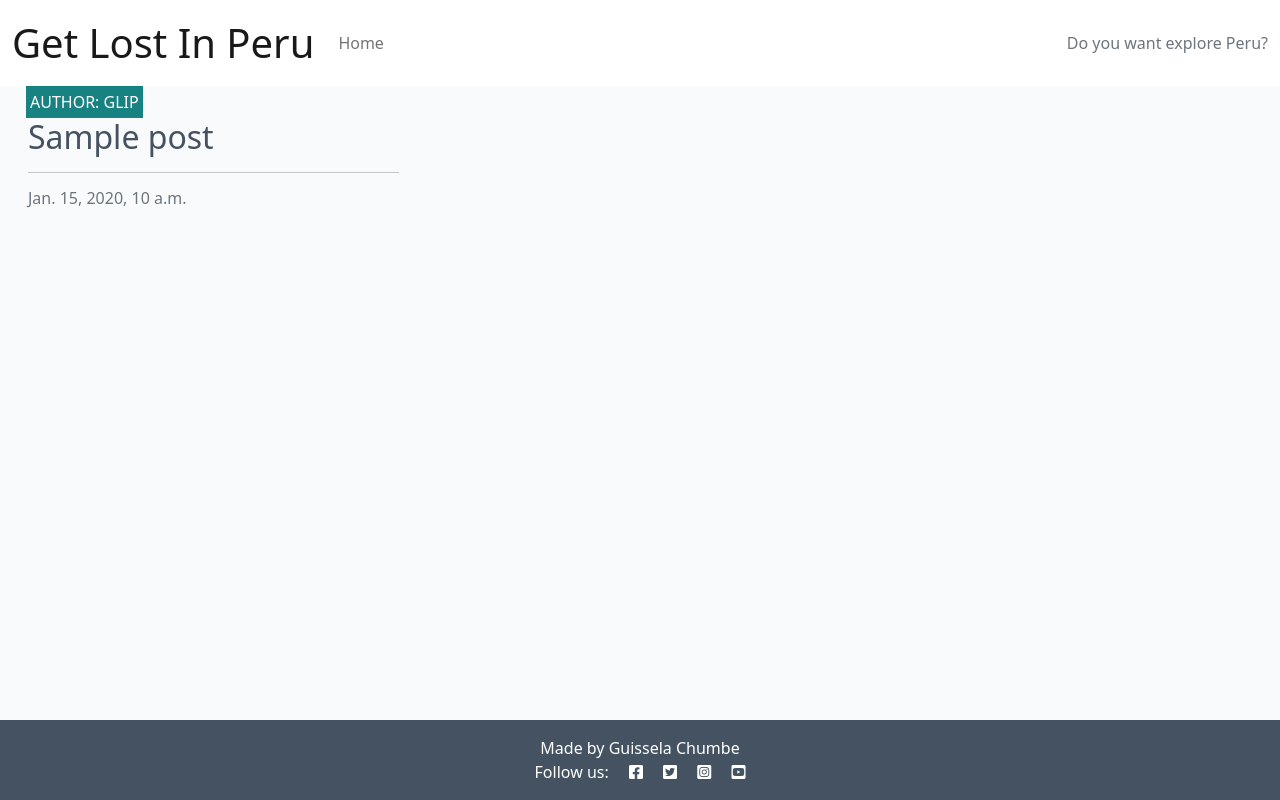
After one commit to guisselacp/get-lost-peru, a Django app: template blog/templates/blog/index.html in a window 1280 px wide. The commit adds this page. Run offline with Django 4.2, Linux system fonts and the light colour scheme; the template is opened without the code that fills it: values that come from a table or form of the project are taken from there, others are empty; data comes from the database, SQL or seed files in the repository; tables that the repository leaves empty hold one stand-in row (values such as "Sample post").

Commit message:
Add base template

```diff
--- /dev/null
+++ b/blog/templates/blog/index.html
@@ -0,0 +1,52 @@
+{% extends "base.html" %}
+
+{% block content %}
+
+<!-- index.html content starts here -->
+<div class="container-fluid">
+    <div class="row">
+
+        <!-- Blog Entries Column -->
+        <div class="col-12 mt-3 left">
+            <div class="row">
+                {% for post in post_list %}
+                <div class="col-md-4">
+                    <div class="card mb-4">
+                        <div class="card-body">
+                            <div class="image-container">
+                                <div class="image-flash">
+                                    <p class="author">Author: {{ post.author }}</p>
+                                </div>
+                            </div>
+                            <a href="#" class="post-link">
+                                <h2 class="card-title">{{ post.title }}</h2>
+                            </a>
+
+                            <hr />
+                            <p class="card-text text-muted h6">{{ post.created_on}}
+                            </p>
+                        </div>
+                    </div>
+                </div>
+                {% if forloop.counter|divisibleby:3 %}
+            </div>
+            <div class="row">
+                {% endif %}
+                {% endfor %}
+
+            </div>
+        </div>
+    </div>
+    {% if is_paginated %}
+    <nav aria-label="Page navigation">
+        <ul class="pagination justify-content-center">
+            {% if page_obj.has_next %}
+            <li><a href="?page={{ page_obj.next_page_number }}" class="page-link"> NEXT &raquo;</a></li>
+            {% endif %}
+        </ul>
+    </nav>
+    {% endif %}
+</div>
+
+<!-- index.html content ends here -->
+{% endblock %}
--- a/blog/views.py
+++ b/blog/views.py
@@ -5,4 +5,5 @@ from .models import Post
 # Create your views here.
 class PostList(generic.ListView):
     queryset = Post.objects.filter(status=1)
-    template_name = "post_list.html"
+    template_name = "blog/index.html"
+    paginate_by = 6
--- a/getlostinperu/settings.py
+++ b/getlostinperu/settings.py
@@ -128,6 +128,7 @@ USE_TZ = True
 # https://docs.djangoproject.com/en/4.2/howto/static-files/
 
 STATIC_URL = 'static/'
+STATICFILES_DIRS = [os.path.join(BASE_DIR, 'static'), ]
 
 # Default primary key field type
 # https://docs.djangoproject.com/en/4.2/ref/settings/#default-auto-field
--- /dev/null
+++ b/static/css/style.css
@@ -0,0 +1,161 @@
+body {
+    background-color: #F9FAFC;
+}
+
+.brand {
+    font-family: Lato, sans-serif;
+    font-size: 1.4rem;
+    font-weight: 700;
+    color: #4A4A4F;
+}
+
+.red-o {
+    color: #E84610;
+}
+
+.thin {
+    font-weight: 300;
+}
+
+.light-bg {
+    background-color: #fff;
+}
+
+.dark-bg {
+    background-color: #445261;
+}
+
+.main-bg {
+    background-color: #F9FAFC;
+}
+
+.card {
+    border: none;
+    background-color: transparent;
+}
+
+.image-container {
+    position: relative;
+}
+
+.image-flash {
+    position: absolute;
+    bottom: 5%;
+    min-width: 30%;
+    left: -2px;
+    background-color: #188181;
+}
+
+.scale {
+    width: 100%;
+    height: auto;
+}
+
+.author {
+    color: white;
+    margin: 4px;
+    text-transform: uppercase;
+}
+
+.masthead {
+    margin-top: 10px;
+    overflow: hidden;
+    position: relative;
+    display: inline-block;
+    height: 33vh;
+    width: 100%;
+}
+
+.masthead-text {
+    background-color: #445261;
+    color: white;
+    position: relative;
+}
+
+.masthead-image {
+    position: relative;
+    overflow: hidden;
+}
+
+.masthead-image:after {
+    content: "";
+    position: absolute;
+    top: 0;
+    right: 90%;
+    height: 100%;
+    width: 150%;
+    background: #445261;
+    -webkit-transform: skew(15deg);
+    -moz-transform: skew(15deg);
+    transform: skew(15deg);
+    z-index: 100;
+}
+
+.post-link {
+    text-decoration: none;
+    color: #445261;
+}
+
+.post-link:hover,
+.page-link {
+    color: #E84610;
+}
+
+.post-title {
+    margin-top: 10%;
+    margin-left: 5%;
+}
+
+.post-subtitle {
+    margin-left: 5%;
+    color: lightgray;
+}
+
+.btn-signup,
+.btn-edit {
+    background-color: #188181;
+    color: #fff;
+}
+
+.btn-signup:hover,
+.btn-signup:active {
+    background-color: #fff;
+    color: #23BBBB;
+}
+
+.link {
+    color: #23BBBB;
+    text-decoration: none;
+}
+
+.link:hover,
+.link:active {
+    color: #445261;
+    text-decoration: underline;
+}
+
+.btn-like {
+    color: #E84610;
+    border: none;
+    background: transparent;
+}
+
+.btn-delete {
+    color: #fff;
+    background: #E84610;
+}
+
+.btn-like:hover,
+.btn-like:active {
+    color: #E84610;
+    background: transparent;
+    border: none;
+}
+
+.faded {
+    color: rgb(172, 175, 175);
+}
+
+.approval {
+    color: rgb(222, 146, 168);
+}
--- a/templates/base.html
+++ b/templates/base.html
@@ -1,3 +1,5 @@
+{% load static %}
+
 {% url 'home' as home_url %}
 
 <!DOCTYPE html>
@@ -19,6 +21,8 @@
     <link href="https://cdn.jsdelivr.net/npm/bootstrap@5.0.1/dist/css/bootstrap.min.css" rel="stylesheet"
         integrity="sha384-+0n0xVW2eSR5OomGNYDnhzAbDsOXxcvSN1TPprVMTNDbiYZCxYbOOl7+AMvyTG2x" crossorigin="anonymous">
 
+    <!-- Custom CSS-->
+    <link rel="stylesheet" href="{% static 'css/style.css' %}">
 </head>
 
 <body class="d-flex flex-column h-100 main-bg">
@@ -26,8 +30,13 @@
     <!-- Navigation -->
     <nav class="navbar navbar-expand-lg navbar-light bg-white">
         <div class="container-fluid">
-            <a class="navbar-brand" href="{% url 'home' %}"><span class="brand">c<span class="red-o">o</span>de<span
-                        class="thin">|star</span></span></a>
+            <!--img class="img-fluid rounded-lg img-shadow" src="{% static 'images/dogpark_lady.png' %}"
+                    alt="dogpark lady" id="dogpark_lady"-->
+            <a class="navbar-brand fw-light fs-1" href="{% url 'home' %}">
+                Get Lost In Peru
+            </a>
+            <!--a class="navbar-brand" href="{% url 'home' %}"><span class="brand">Get<span class="red-Lost">Lost</span>in<span
+                        class="thin">|Peru</span></span></a-->
             <button class="navbar-toggler" type="button" data-bs-toggle="collapse" data-bs-target="#navbarText"
                 aria-controls="navbarText" aria-expanded="false" aria-label="Toggle navigation">
                 <span class="navbar-toggler-icon"></span>
@@ -41,7 +50,7 @@
 
                 </ul>
                 <span class="navbar-text text-muted">
-                    adventures of a software developer
+                    Do you want explore Peru?
                 </span>
             </div>
         </div>
```
Also changed, not shown: blog/templates/blog/post_list.html (deleted, +0 -22 lines), documentation/final-views/logo GLIP.png (deleted).
